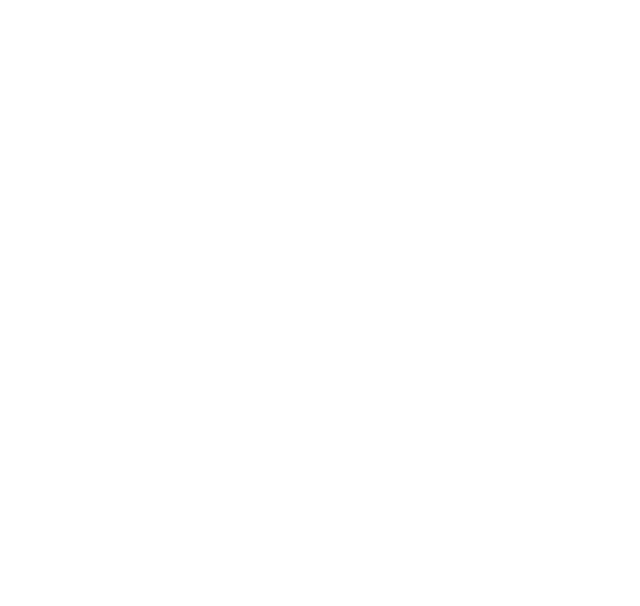
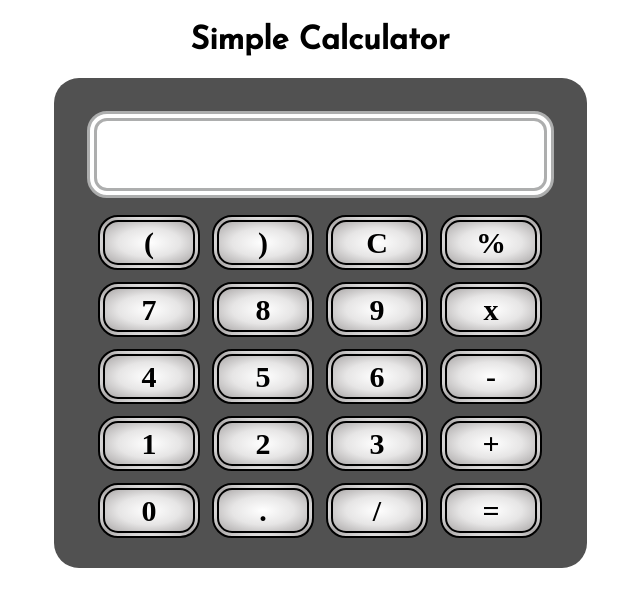
Before and after one commit to SuchismitaChatterjee78/Calculator-Project-WebD-, a plain HTML site: page index.html in a window 1280 px wide. Shown: the whole page, without its empty margins (320-960 px from the left). Drawn offline with Linux system fonts and the light colour scheme.

Commit message:
first calculator

```diff
--- a/app.js
+++ b/app.js
@@ -0,0 +1,25 @@
+let screen = document.getElementById('screen');
+buttons = document.querySelectorAll('button');
+let screenValue = '';
+for (item of buttons) {
+    item.addEventListener('click', (e)=>{
+        buttonText = e.target.innerText;
+        console.log('Button text is', buttonText);
+        if(buttonText == 'x'){
+            buttonText = '*';
+            screenValue += buttonText;
+            screen.value = screenValue;
+        }
+        else if(buttonText == 'C'){
+            screenValue = "";
+            screen.value = screenValue;
+        }
+        else if(buttonText == '='){
+            screen.value = eval(screenValue);
+        }
+        else{
+            screenValue += buttonText;
+            screen.value = screenValue;
+        }
+    })
+}
--- a/index.html
+++ b/index.html
@@ -5,13 +5,57 @@
     <meta http-equiv="X-UA-Compatible" content="IE=edge">
     <meta name="viewport" content="width=device-width, initial-scale=1.0">
     <link rel="stylesheet" href="style.css">
+    <link rel="preconnect" href="https://fonts.googleapis.com">
+    <link rel="preconnect" href="https://fonts.gstatic.com" crossorigin>
+    <link href="https://fonts.googleapis.com/css2?family=Josefin+Sans:wght@500&display=swap" rel="stylesheet">
+
     <title>Calculator</title>
 </head>
 <body>
+    <div class="container">
+        <h1>Simple Calculator</h1>
 
+        <div class="calculator">
+            <input type="text" name="screen" id="screen">
 
+        <table>
+            <tr>
+                <td><button>(</button></td>
+                <td><button>)</button></td>
+                <td><button>C</button></td>
+                <td><button>%</button></td>
+            </tr>
 
+            <tr>
+                <td><button>7</button></td>
+                <td><button>8</button></td>
+                <td><button>9</button></td>
+                <td><button>x</button></td>
+            </tr>
 
+            <tr>
+                <td><button>4</button></td>
+                <td><button>5</button></td>
+                <td><button>6</button></td>
+                <td><button>-</button></td>
+            </tr>
+
+            <tr>
+                <td><button>1</button></td>
+                <td><button>2</button></td>
+                <td><button>3</button></td>
+                <td><button>+</button></td>
+            </tr>
+
+            <tr>
+                <td><button>0</button></td>
+                <td><button>.</button></td>
+                <td><button>/</button></td>
+                <td><button>=</button></td>
+            </tr>
+        </table>
+    </div>
+    </div>
 
 </body>
 <script src="app.js"></script>
--- a/style.css
+++ b/style.css
@@ -0,0 +1,41 @@
+body{
+    font-family: 'Josefin Sans', sans-serif;
+}
+
+.container{
+    text-align: center;
+    margin-top: 25px;
+}
+table{
+    margin: auto;
+}
+
+input{
+    font-size: 34px;
+    border: 10px rgb(173, 174, 174);
+    border-style: double;
+    border-radius: 20px;
+    margin: 10px;
+    height: 65px;
+}
+
+button{
+    font-size:30px;
+    font-weight: 900;
+    font-style: normal ;
+    background: rgba(255, 255, 255, 0.812);
+    width: 102px;
+    height: 55px;
+    border-radius: 20px;
+    border: 7px;
+    margin: 4px;
+    border-style: double;
+    font-family: 'Times New Roman', Times, serif;
+    background-image: radial-gradient(white,rgb(230, 229, 229), rgb(170, 167, 167));
+}
+.calculator{
+    display: inline-block;
+    background-color: rgba(2, 2, 2, 0.687);
+    padding: 23px;
+    border-radius: 25px;
+}
```
